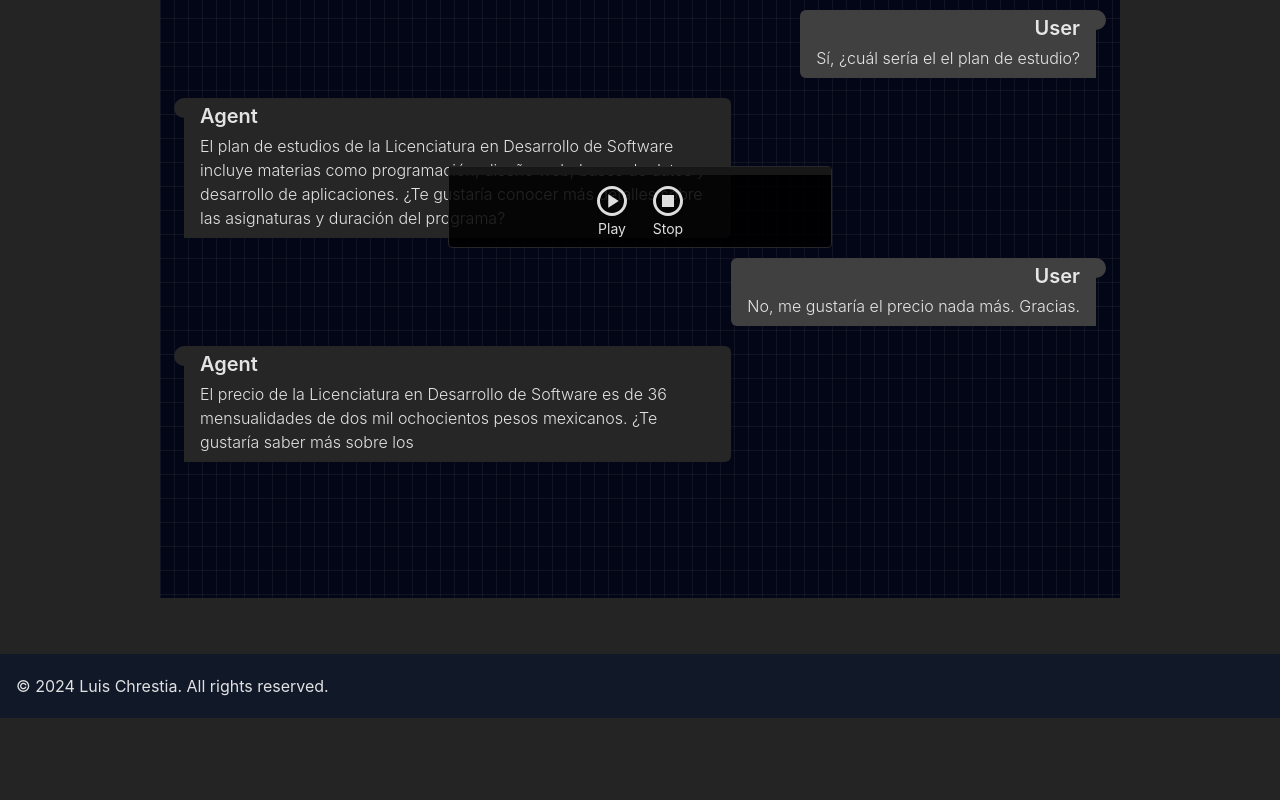
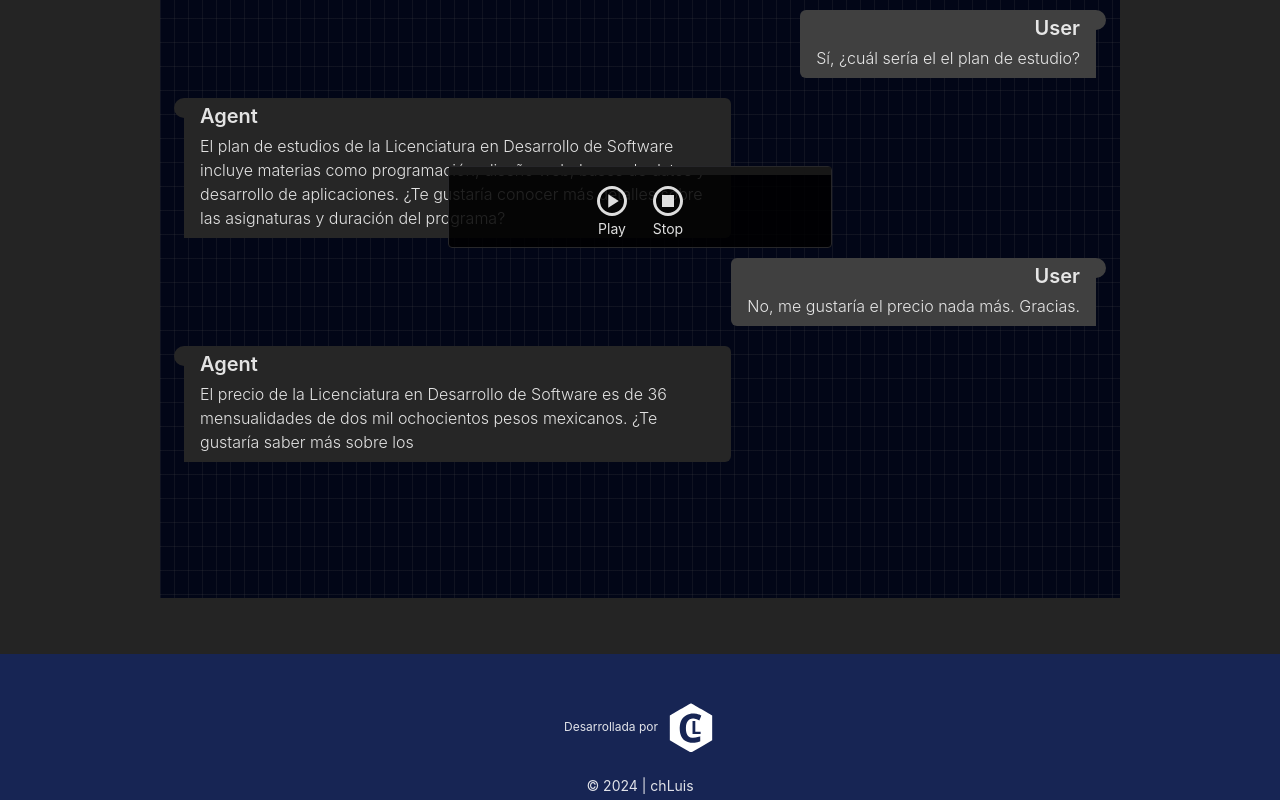
Before and after one commit to chLuis/multi-proyect, a React (Vite) app: page /transcription in a window 1280 px wide. Shown: the part 544-1344 px from the top of the page. Before the commit the page ends 1262 px from the top, so only its background shows below. Built offline with nearby package versions, Linux system fonts and the light colour scheme.

Commit message:
change footer

```diff
--- a/src/components/Footer.jsx
+++ b/src/components/Footer.jsx
@@ -1,9 +1,49 @@
 export const Footer = () => {
-    return (
-        <footer className="bg-gray-900 h-16 flex items-center px-4">
-            <p>
-                &copy; 2024 Luis Chrestia. All rights reserved.
-            </p>
-        </footer>
-    )
-}
+  return (
+    <div className="relative flex justify-center items-center w-full bg-gradient-to-l from-blue-950 to-blue-950 ">
+      <span className="absolute bottom-1 inset-x-0 text-center text-sm">
+        © 2024 | chLuis
+      </span>
+      <a
+        href="https://chluis-portfolio.netlify.app/"
+        rel="noreferrer noopener"
+        target="_blank"
+        className="flex gap-2 items-center justify-center py-12 text-center xxs:text-end text-xs min-h-[30px] duration-200 group"
+      >
+        <span className="group-hover:underline duration-200">
+          Desarrollada por{" "}
+        </span>
+        <svg
+          version="1.0"
+          xmlns="http://www.w3.org/2000/svg"
+          width="50px"
+          height="50px"
+          viewBox="0 0 1080.000000 1080.000000"
+          preserveAspectRatio="xMidYMid meet"
+        >
+          <g
+            transform="translate(0.000000,1080.000000) scale(0.100000,-0.100000)"
+            fill="#000000"
+            stroke="none"
+          >
+            <path
+              className="fill-white group-hover:fill-red-100 duration-200"
+              d="M3105 9212 l-2280 -1328 0 -2674 0 -2674 2179 -1268 2178 -1268 218
+                    0 217 0 2179 1268 2179 1268 0 2674 0 2674 -2280 1328 c-1254 730 -2287 1327
+                    -2295 1327 -8 0 -1041 -597 -2295 -1327z m2965 -922 c371 -26 673 -87 1032
+                    -209 178 -61 219 -77 389 -152 l136 -61 -71 -181 c-40 -100 -134 -338 -210
+                    -529 l-138 -346 -91 42 c-343 160 -668 276 -901 322 -684 135 -1237 -71 -1569
+                    -587 -237 -369 -347 -834 -347 -1469 0 -541 72 -934 230 -1266 220 -464 573
+                    -704 1115 -760 360 -37 845 31 1395 196 91 27 205 63 254 80 50 16 93 30 98
+                    30 4 0 7 -244 6 -542 l-3 -543 -80 -32 c-308 -124 -714 -218 -1115 -260 -230
+                    -24 -699 -23 -905 1 -831 97 -1417 435 -1828 1056 -86 131 -221 405 -280 570
+                    -254 709 -300 1721 -113 2500 263 1102 1001 1854 2036 2074 316 67 626 89 960
+                    66z m260 -2755 l0 -1165 575 0 575 0 0 -250 0 -250 -875 0 -875 0 0 1415 0
+                    1415 300 0 300 0 0 -1165z"
+            />
+          </g>
+        </svg>
+      </a>
+    </div>
+  );
+};
--- a/src/components/ListProyects.jsx
+++ b/src/components/ListProyects.jsx
@@ -1,71 +1,104 @@
 export default function ListProyects() {
-
   const LIST_PROYECTS = [
     {
       name: "WhatsappWeb only CSS",
       link: "wspFake",
-            description: "Create a fake WhatsApp interface that mimics the look and feel of the real app.",
+      description:
+        "Create a fake WhatsApp interface that mimics the look and feel of the real app.",
       image: "/images/wspFake.webp",
-            techs: ["html", "css"]
+      techs: ["html", "css"],
     },
     {
       name: "Transcription Audio",
       link: "transcription",
-            description: "A TypeScript app that plays .WAV audio file and syncs their transcriptions from a JSON file in real-time.",
+      description:
+        "A TypeScript app that plays .WAV audio file and syncs their transcriptions from a JSON file in real-time.",
       image: "/images/transcription.webp",
-            techs: ["TypeScript", "html", "vite", "taiwind css"]
+      techs: ["TypeScript", "html", "vite", "taiwind css"],
     },
     {
       name: "API",
       link: "fetch-api",
-            description: "Develop a Weather App that fetches data from a weather API based on the user's inputted location. The app should display current weather conditions, such as temperature, humidity.",
+      description:
+        "Develop a Weather App that fetches data from a weather API based on the user's inputted location. The app should display current weather conditions, such as temperature, humidity.",
       image: "/images/api.webp",
-            techs: ["html", "css", "React", "tailwind css"]
+      techs: ["html", "css", "React", "tailwind css"],
     },
     {
       name: "Drag and Drop",
       link: "drag-drop",
-            description: "Develop an application that demonstrates drag-and-drop functionality. The app should allow users to drag items from one area and drop them into another.",
+      description:
+        "Develop an application that demonstrates drag-and-drop functionality. The app should allow users to drag items from one area and drop them into another.",
       image: "/images/dragDrop.webp",
-            techs: ["html", "css", "react", "tailwind css"]
+      techs: ["html", "css", "react", "tailwind css"],
     },
     {
       name: "TODO List",
       link: "todo-list",
-            description: "Create a ToDo List application where users can add, edit, and delete tasks.",
+      description:
+        "Create a ToDo List application where users can add, edit, and delete tasks.",
       image: "/images/todo.webp",
-            techs: ["html", "css", "react", "tailwind css"]
+      techs: ["html", "css", "react", "tailwind css"],
     },
     {
       name: "Create Post",
       link: "create-post",
-            description: "Build an application where users can create and publish posts. The app should include a form for creating posts with fields like title, content, and category.",
+      description:
+        "Build an application where users can create and publish posts. The app should include a form for creating posts with fields like title, content, and category.",
       image: "/images/createPost.webp",
-            techs: ["html", "css", "react", "tailwind css"]
+      techs: ["html", "css", "react", "tailwind css"],
     },
-    ]
+  ];
 
   return (
-        <div id="projects" className="flex flex-col items-center justify-center py-12 animate-pulse-veryshort bg-gray-200 text-gray-900 font-cormorant px-4 lg:px-16">
-        <h2 className="capitalize font-sans text-center sm:text-start w-full px-4 lg:px-0 text-3xl font-semibold pb-6 duration-200">My latest projects</h2>
+    <div
+      id="projects"
+      className="flex flex-col items-center justify-center py-12 animate-pulse-veryshort bg-gray-200 text-gray-900 font-cormorant px-4 lg:px-16"
+    >
+      <h2 className="capitalize font-sans text-center sm:text-start w-full px-4 lg:px-0 text-3xl font-semibold pb-6 duration-200">
+        My latest projects
+      </h2>
       <ul className="w-full animate-width grid grid-cols-1 md:grid-cols-2 xl:grid-cols-3 gap-6 text-ellipsis text-nowrap px-4 lg:px-0 duration-200">
-            {LIST_PROYECTS.map(({name, link, description, image, techs}, index) =>
-                <a key={index} href={`/${link}`} className="relative flex flex-col rounded-lg font-sans overflow-clip h-[340px] group bg-white hover:bg-gray-100 hover:scale-[1.02] border border-gray-500 hover:shadow hover:shadow-gray-700 duration-200">
-                    <img src={image} alt={name} className="object-cover object-top h-48 max-h-48 group-hover:scale-105 overflow-clip duration-200" />
+        {LIST_PROYECTS.map(
+          ({ name, link, description, image, techs }, index) => (
+            <a
+              key={index}
+              href={`/${link}`}
+              className="relative flex flex-col rounded-lg font-sans overflow-clip h-[340px] group bg-white hover:bg-gray-100 hover:scale-[1.02] border border-gray-500 hover:shadow hover:shadow-gray-700 duration-200"
+            >
+              <img
+                src={image}
+                alt={name}
+                className="object-cover object-top h-48 max-h-48 group-hover:scale-105 overflow-clip duration-200"
+              />
               <div className="p-4 flex flex-col gap-2">
                 <h4 className="font-bold text-lg">{name}</h4>
                 <div className="flex gap-1">
-                      {techs.map((tech, index) =>
-                        <span key={index} className="bg-gray-200 uppercase text-gray-900 font-semibold text-xs hover:bg-blue-950 hover:text-white duration-200 px-2 py-1 rounded-full">
+                  {techs.map((tech, index) => (
+                    <span
+                      key={index}
+                      className="bg-gray-200 uppercase text-gray-900 font-semibold text-xs hover:bg-blue-950 hover:text-white duration-200 px-2 py-1 rounded-full"
+                    >
                       {tech}
-                        </span>)}
+                    </span>
+                  ))}
                 </div>
-                    <p className="line-clamp-2 text-wrap text-ellipsis">{description}</p>
-                    <span className="hidden group-hover:inline font-bold animate-comeFromRight absolute top-4 right-0 px-4 py-1 bg-yellow-300 text-black text-sm z-50 uppercase">View project</span>
-                    {name === "WhatsappWeb only CSS" && <span className="group-hover:inline font-bold animate-comeFromRight absolute top-10 -left-10 px-8 py-1 rotate-[-45deg] bg-yellow-300 text-black text-sm z-50 ">Winner challenge!</span>}
+                <p className="line-clamp-2 text-wrap text-ellipsis">
+                  {description}
+                </p>
+                <span className="hidden group-hover:inline font-bold animate-comeFromRight absolute top-4 right-0 px-4 py-1 bg-yellow-300 text-black text-sm z-40 uppercase">
+                  View project
+                </span>
+                {name === "WhatsappWeb only CSS" && (
+                  <span className="group-hover:inline font-bold animate-comeFromRight absolute top-10 -left-10 px-8 py-1 rotate-[-45deg] bg-yellow-300 text-black text-sm z-40 ">
+                    Winner challenge!
+                  </span>
+                )}
               </div>
             </a>
+          )
         )}
-        </ul></div>
+      </ul>
+    </div>
   );
 }
--- a/src/components/ToPorfolio.jsx
+++ b/src/components/ToPorfolio.jsx
@@ -1,17 +1,39 @@
 export default function ToPortfolio() {
-    return(
-        <div className="fixed top-0 py-1 bg-black z-40">
+  return (
+    <div className="fixed top-0 py-1 bg-black z-50">
       <div className="flex justify-between text-end w-screen">
-            <a href="/" rel="noopener noreferrer" className="ms-3 w-fit me-4 justify-end gap-1 text-neutral-400 hover:text-neutral-50 border-b-2 pe-20 border-b-transparent hover:border-b-white hover:pe-0 duration-200">Home</a>
-            <a href="https://chluis-portfolio.netlify.app/" target="_blank" rel="noopener noreferrer" className="flex w-fit me-4 justify-end gap-1 text-neutral-400 hover:text-neutral-50 border-b-2 ps-24 border-b-transparent hover:border-b-white hover:ps-0 duration-200">
+        <a
+          href="/"
+          rel="noopener noreferrer"
+          className="ms-3 w-fit me-4 justify-end gap-1 text-neutral-400 hover:text-neutral-50 border-b-2 pe-20 border-b-transparent hover:border-b-white hover:pe-0 duration-200"
+        >
+          Home
+        </a>
+        <a
+          href="https://chluis-portfolio.netlify.app/"
+          target="_blank"
+          rel="noopener noreferrer"
+          className="flex w-fit me-4 justify-end gap-1 text-neutral-400 hover:text-neutral-50 border-b-2 ps-24 border-b-transparent hover:border-b-white hover:ps-0 duration-200"
+        >
           <span>my Porfolio</span>
-                <svg xmlns="http://www.w3.org/2000/svg" className="icon icon-tabler icon-tabler-briefcase-2" width="24" height="24" viewBox="0 0 24 24" strokeWidth="1.5" stroke="currentColor" fill="none" strokeLinecap="round" strokeLinejoin="round">
-                <path stroke="none" d="M0 0h24v24H0z" fill="none"/>
+          <svg
+            xmlns="http://www.w3.org/2000/svg"
+            className="icon icon-tabler icon-tabler-briefcase-2"
+            width="24"
+            height="24"
+            viewBox="0 0 24 24"
+            strokeWidth="1.5"
+            stroke="currentColor"
+            fill="none"
+            strokeLinecap="round"
+            strokeLinejoin="round"
+          >
+            <path stroke="none" d="M0 0h24v24H0z" fill="none" />
             <path d="M3 9a2 2 0 0 1 2 -2h14a2 2 0 0 1 2 2v9a2 2 0 0 1 -2 2h-14a2 2 0 0 1 -2 -2v-9z" />
             <path d="M8 7v-2a2 2 0 0 1 2 -2h4a2 2 0 0 1 2 2v2" />
           </svg>
         </a>
       </div>
     </div>
-    )
+  );
 }
```
Lines whose indentation alone changed are shown as unchanged.
